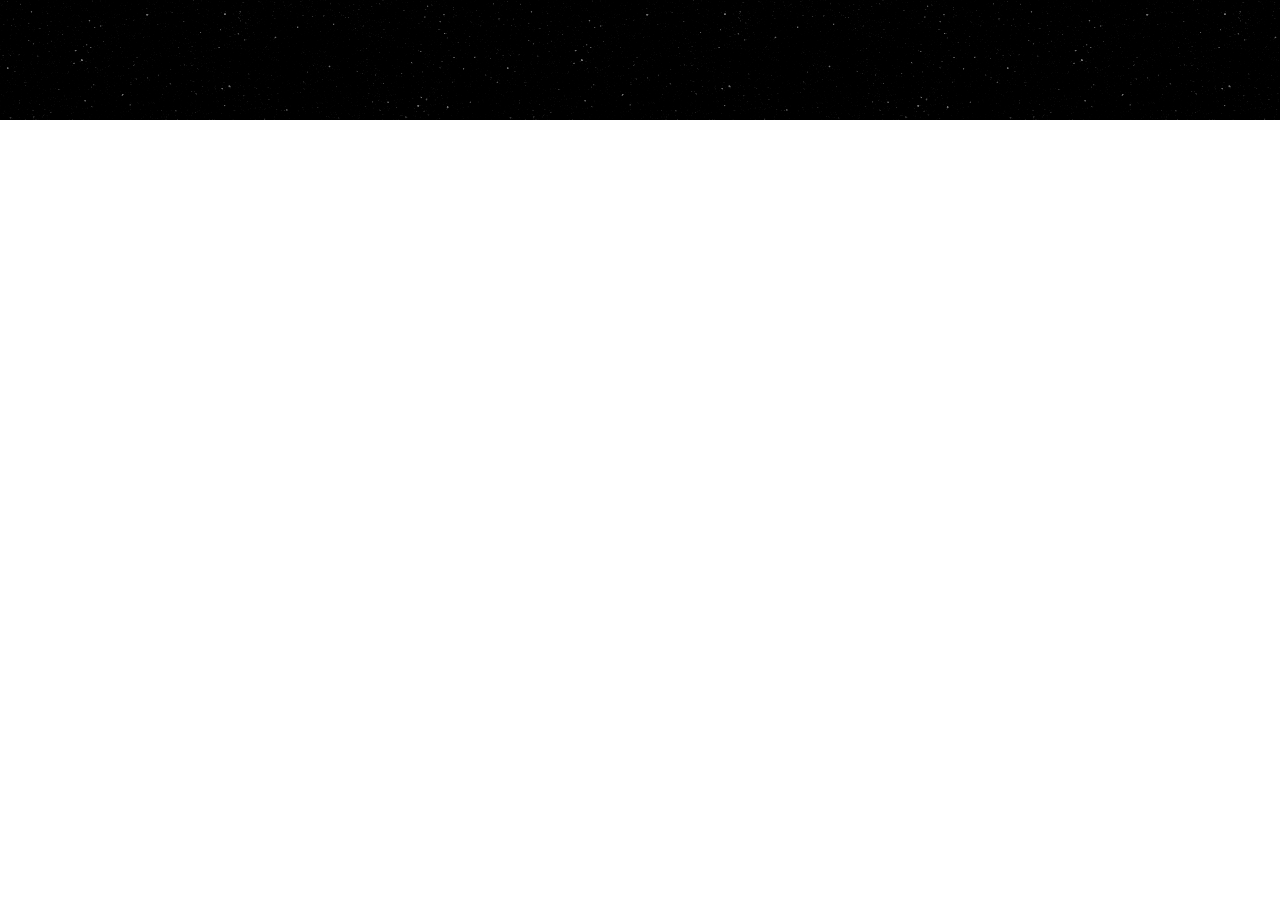
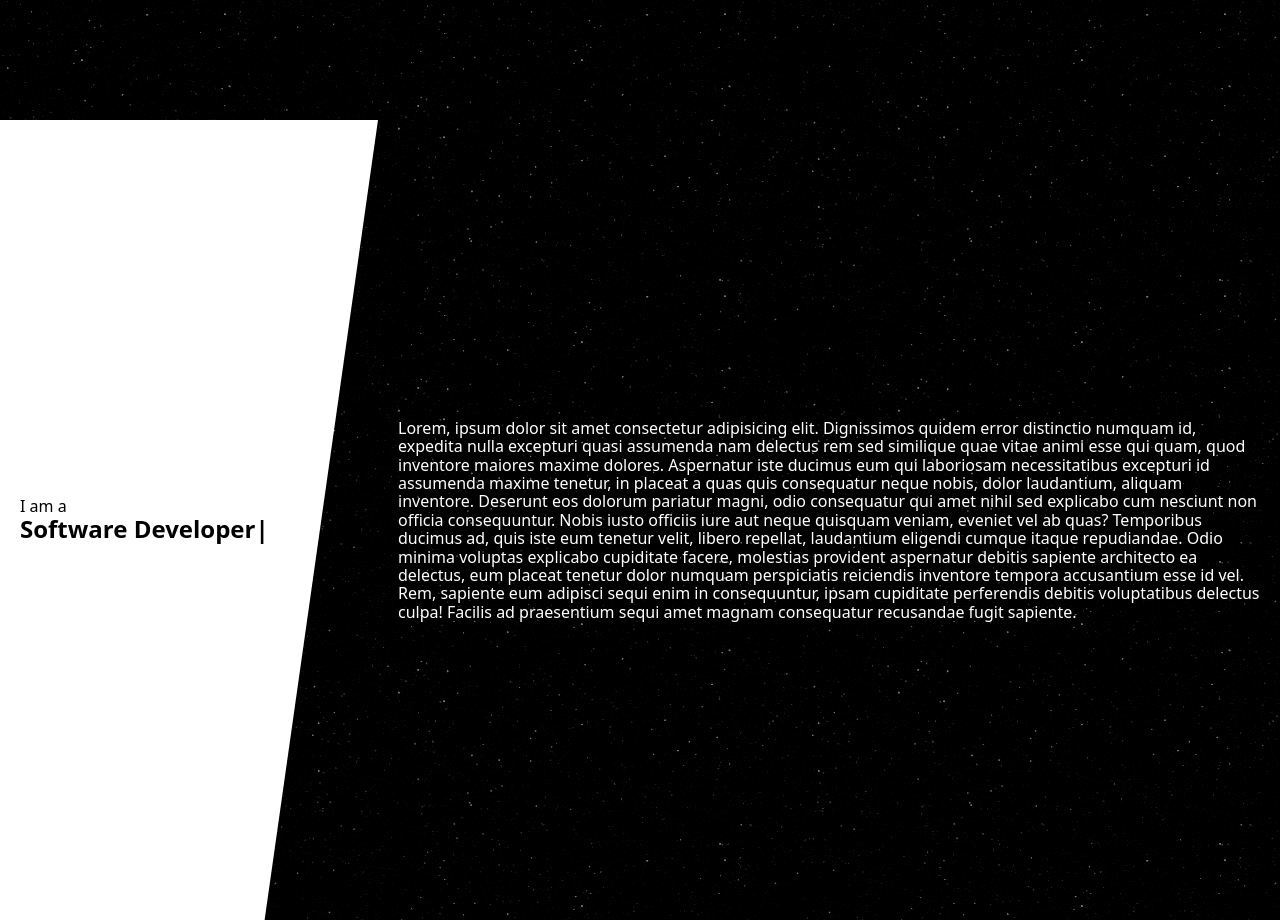
Before and after one commit to 100BC/portfolio, a SvelteKit app: page / in a window 1280 px wide. Shown: the part 680-1600 px from the top of the page. Before the commit the page ends 800 px from the top, so only its background shows below. Built offline with nearby package versions, Linux system fonts and the light colour scheme.

Commit message:
Add About Section

```diff
--- a/src/app.scss
+++ b/src/app.scss
@@ -12,6 +12,7 @@ html {
   }
 
   scroll-behavior: smooth;
+  scroll-snap-type: y mandatory;
 }
 
 html:has(:modal) {
@@ -52,3 +53,9 @@ button {
   color: inherit;
   border: 0;
 }
+
+.fullPage {
+  width: 100%;
+  height: 100vh;
+  scroll-snap-align: start;
+}
--- a/src/routes/+page.svelte
+++ b/src/routes/+page.svelte
@@ -1,5 +1,7 @@
 <script lang="ts">
+  import About from './_sections/about.svelte';
   import Intro from './_sections/intro.svelte';
 </script>
 
 <Intro />
+<About />
--- /dev/null
+++ b/src/routes/_sections/about.svelte
@@ -0,0 +1,109 @@
+<script lang="ts">
+  let isTyping = true;
+  let titleText = 'Software Developer';
+  let titleIndex = 0;
+  const titles = [
+    'Software Developer',
+    'Full Stack Developer',
+    'Front End Developer',
+    'Web Developer',
+  ];
+
+  $: fullyTyped = titleText === titles[titleIndex];
+
+  $: if (fullyTyped) {
+    setTimeout(() => {
+      isTyping = false;
+    }, 5000);
+  }
+
+  function typing(_element: HTMLElement) {
+    const interval = setInterval(() => {
+      if (isTyping === false) {
+        titleText = titleText.slice(0, -1);
+        if (titleText.length === 0) {
+          if (titleIndex === titles.length - 1) {
+            titleIndex = 0;
+          } else {
+            titleIndex += 1;
+          }
+          isTyping = true;
+        }
+      } else {
+        if (!fullyTyped) {
+          titleText = titleText + titles[titleIndex]![titleText.length];
+        }
+      }
+    }, 75);
+
+    return {
+      destroy() {
+        clearInterval(interval);
+      },
+    };
+  }
+
+  function blinking(element: HTMLElement) {
+    element.animate([{ opacity: 0 }, { opacity: 100 }, { opacity: 0 }], {
+      duration: 1200,
+      iterations: Infinity,
+      easing: 'ease-in-out',
+    });
+  }
+</script>
+
+<section aria-label="about" class="fullPage" id="about">
+  <div class="left">
+    <div>I am a</div>
+    <h2>
+      <span use:typing>{titleText}</span><span use:blinking>|</span>
+      <noscript>Software Developer</noscript>
+    </h2>
+  </div>
+  <div>
+    <p>
+      Lorem, ipsum dolor sit amet consectetur adipisicing elit. Dignissimos
+      quidem error distinctio numquam id, expedita nulla excepturi quasi
+      assumenda nam delectus rem sed similique quae vitae animi esse qui quam,
+      quod inventore maiores maxime dolores. Aspernatur iste ducimus eum qui
+      laboriosam necessitatibus excepturi id assumenda maxime tenetur, in
+      placeat a quas quis consequatur neque nobis, dolor laudantium, aliquam
+      inventore. Deserunt eos dolorum pariatur magni, odio consequatur qui amet
+      nihil sed explicabo cum nesciunt non officia consequuntur. Nobis iusto
+      officiis iure aut neque quisquam veniam, eveniet vel ab quas? Temporibus
+      ducimus ad, quis iste eum tenetur velit, libero repellat, laudantium
+      eligendi cumque itaque repudiandae. Odio minima voluptas explicabo
+      cupiditate facere, molestias provident aspernatur debitis sapiente
+      architecto ea delectus, eum placeat tenetur dolor numquam perspiciatis
+      reiciendis inventore tempora accusantium esse id vel. Rem, sapiente eum
+      adipisci sequi enim in consequuntur, ipsam cupiditate perferendis debitis
+      voluptatibus delectus culpa! Facilis ad praesentium sequi amet magnam
+      consequatur recusandae fugit sapiente.
+    </p>
+  </div>
+</section>
+
+<style lang="scss">
+  section {
+    display: grid;
+    grid-template-columns: minmax(200px, 30%) 1fr;
+    gap: 2rem;
+    align-items: center;
+    padding-right: 2rem;
+  }
+
+  .left {
+    display: flex;
+    flex-direction: column;
+    justify-content: center;
+    height: 100%;
+    padding: 2rem 4rem 2rem 2rem;
+    clip-path: polygon(0 0, 100% 0, 70% 100%, 0 100%);
+    color: black;
+    background-color: white;
+
+    > h2 {
+      margin: 0;
+    }
+  }
+</style>
--- a/src/routes/_sections/intro.svelte
+++ b/src/routes/_sections/intro.svelte
@@ -1,4 +1,4 @@
-<section aria-labelledby="name">
+<section aria-labelledby="name" class="fullPage">
   <div>
     <div class="title">
       <div>Hello my name is</div>
@@ -8,7 +8,7 @@
     <nav>
       <h2>Web and Software Developer</h2>
       <ol>
-        <li><a href="#work">About</a></li>
+        <li><a href="#about">About</a></li>
         <li><a href="#work">Tech Stack</a></li>
         <li><a href="#work">Work Experience</a></li>
         <li><a href="#work">Contact</a></li>
@@ -25,8 +25,6 @@
     gap: 5rem;
     align-items: center;
     justify-content: center;
-    width: 100%;
-    height: 100vh;
 
     > img {
       border-radius: 20px;
```
